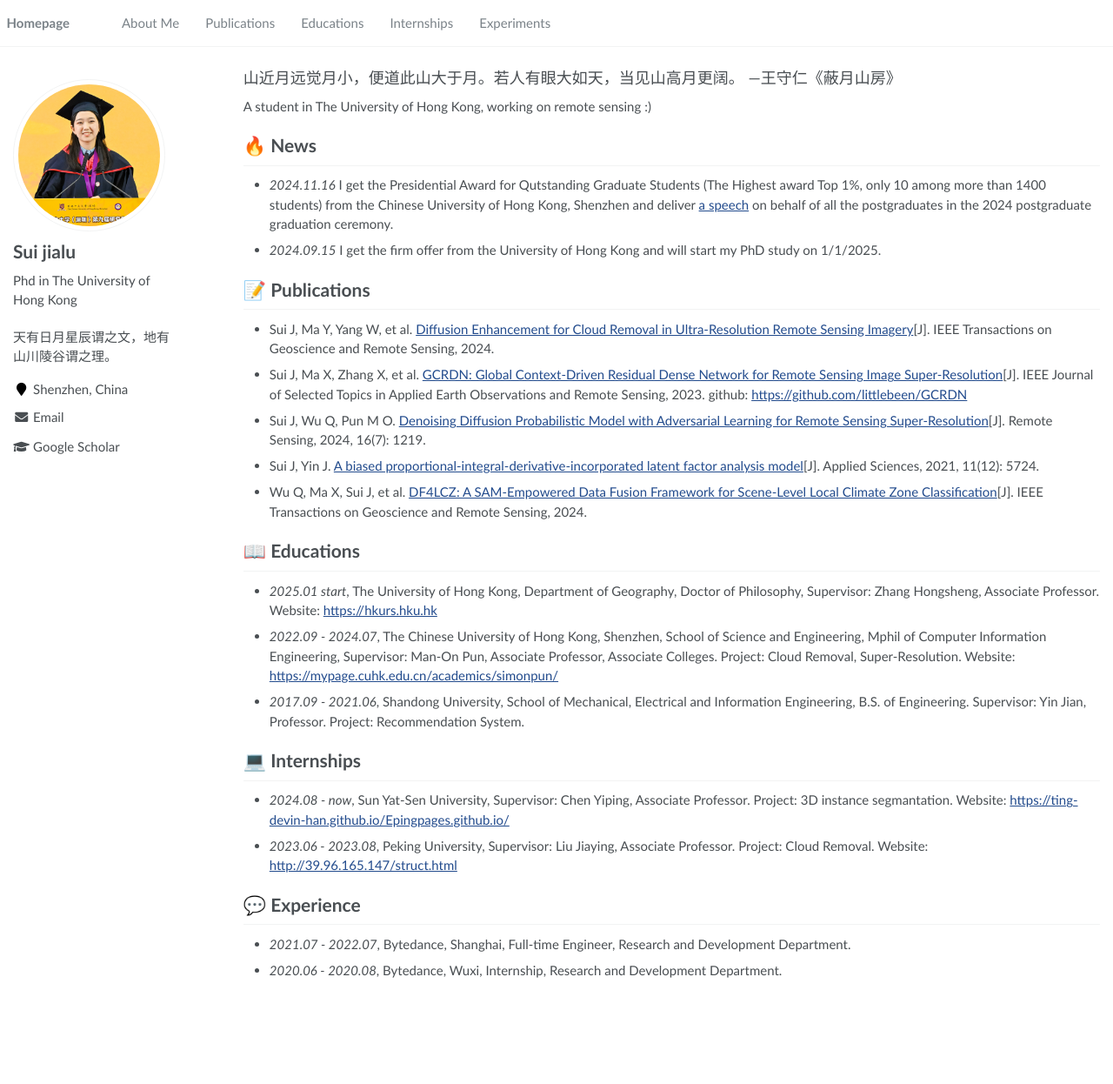
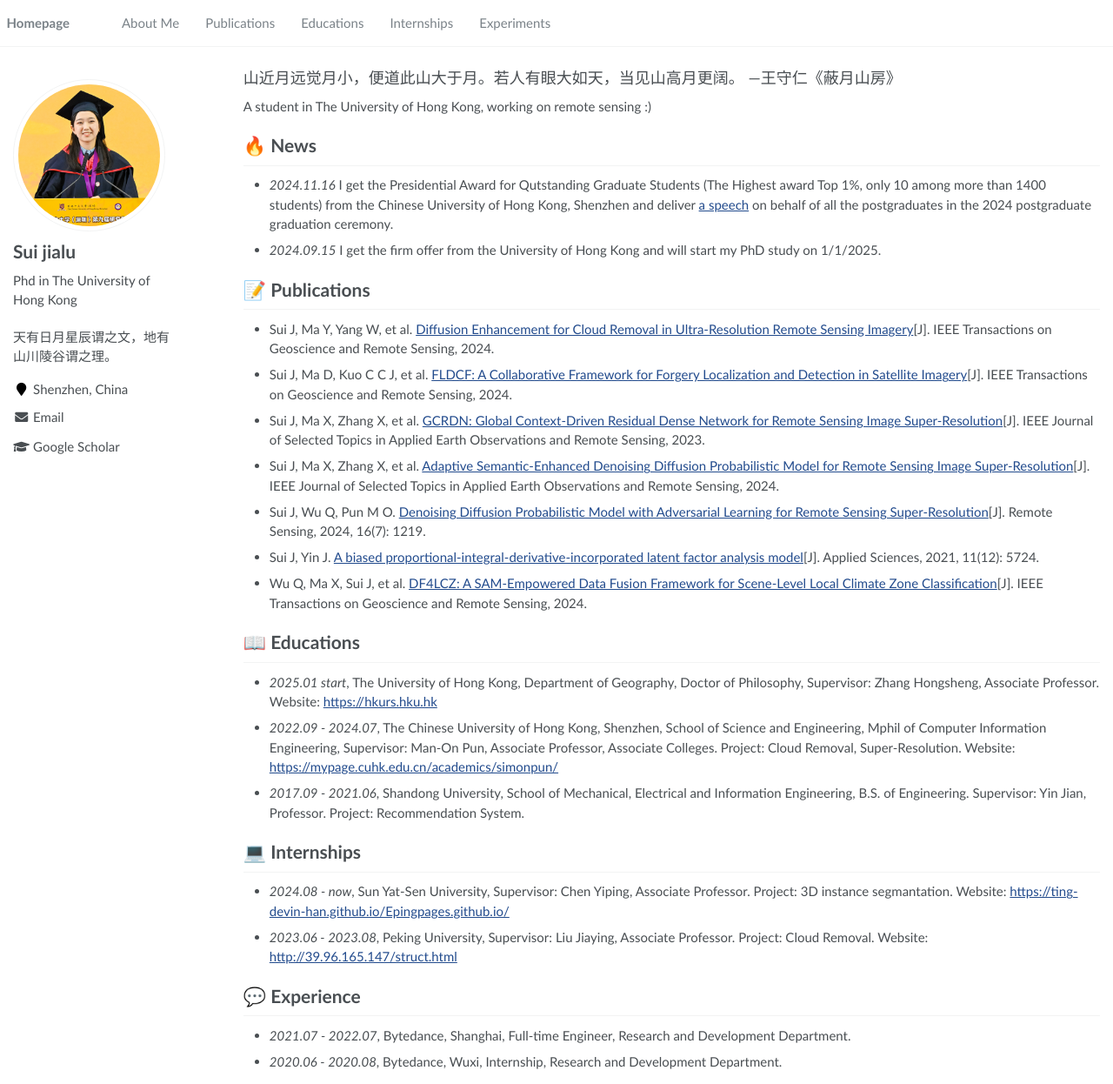
Before and after one commit to littlebeen/littlebeen_homepage, a Jekyll site: the page built from _pages/about.md, in a window 1280 px wide and 1246 px high. Shown: the whole window at 87% size. Built offline with Jekyll 4.4.1, drawn with Linux system fonts in a browser that asks for light colours.

Commit message:
Update about.md

```diff
--- a/_pages/about.md
+++ b/_pages/about.md
@@ -28,10 +28,12 @@ redirect_from:
 
 # 📝 Publications
 - Sui J, Ma Y, Yang W, et al.  <a href='https://ieeexplore.ieee.org/abstract/document/10552304'>Diffusion Enhancement for Cloud Removal in Ultra-Resolution Remote Sensing Imagery</a>[J]. IEEE Transactions on Geoscience and Remote Sensing, 2024.
-- Sui J, Ma X, Zhang X, et al. <a href='https://ieeexplore.ieee.org/stamp/stamp.jsp?arnumber=10115440'>GCRDN: Global Context-Driven Residual Dense Network for Remote Sensing Image Super-Resolution</a>[J]. IEEE Journal of Selected Topics in Applied Earth Observations and Remote Sensing, 2023. github: <a href='https://github.com/littlebeen/GCRDN'>https://github.com/littlebeen/GCRDN</a>
+- Sui J, Ma D, Kuo C C J, et al. <a href='https://ieeexplore.ieee.org/abstract/document/10756746'>FLDCF: A Collaborative Framework for Forgery Localization and Detection in Satellite Imagery</a>[J]. IEEE Transactions on Geoscience and Remote Sensing, 2024.
+- Sui J, Ma X, Zhang X, et al. <a href='https://ieeexplore.ieee.org/abstract/document/10756746'>GCRDN: Global Context-Driven Residual Dense Network for Remote Sensing Image Super-Resolution</a>[J]. IEEE Journal of Selected Topics in Applied Earth Observations and Remote Sensing, 2023.
+- Sui J, Ma X, Zhang X, et al. <a href='https://ieeexplore.ieee.org/abstract/document/10763472'>Adaptive Semantic-Enhanced Denoising Diffusion Probabilistic Model for Remote Sensing Image Super-Resolution</a>[J]. IEEE Journal of Selected Topics in Applied Earth Observations and Remote Sensing, 2024.
 - Sui J, Wu Q, Pun M O.  <a href='https://www.mdpi.com/2072-4292/16/7/1219'>Denoising Diffusion Probabilistic Model with Adversarial Learning for Remote Sensing Super-Resolution</a>[J]. Remote Sensing, 2024, 16(7): 1219.
 - Sui J, Yin J. <a href='https://www.mdpi.com/2076-3417/11/12/5724'>A biased proportional-integral-derivative-incorporated latent factor analysis model</a>[J]. Applied Sciences, 2021, 11(12): 5724.
-- Wu Q, Ma X, Sui J, et al.  <a href='https://ieeexplore.ieee.org/abstract/document/10556641/'>DF4LCZ: A SAM-Empowered Data Fusion Framework for Scene-Level Local Climate Zone Classification</a>[J]. IEEE Transactions on Geoscience and Remote Sensing, 2024.
+- Wu Q, Ma X, Sui J, et al.  <a href='https://ieeexplore.ieee.org/abstract/document/10556641'>DF4LCZ: A SAM-Empowered Data Fusion Framework for Scene-Level Local Climate Zone Classification</a>[J]. IEEE Transactions on Geoscience and Remote Sensing, 2024.
 
 # 📖 Educations
 - *2025.01 start*, The University of Hong Kong, Department of Geography, Doctor of Philosophy, Supervisor: Zhang Hongsheng, Associate Professor. Website: <a href='https://hkurs.hku.hk'>https://hkurs.hku.hk</a>
```
